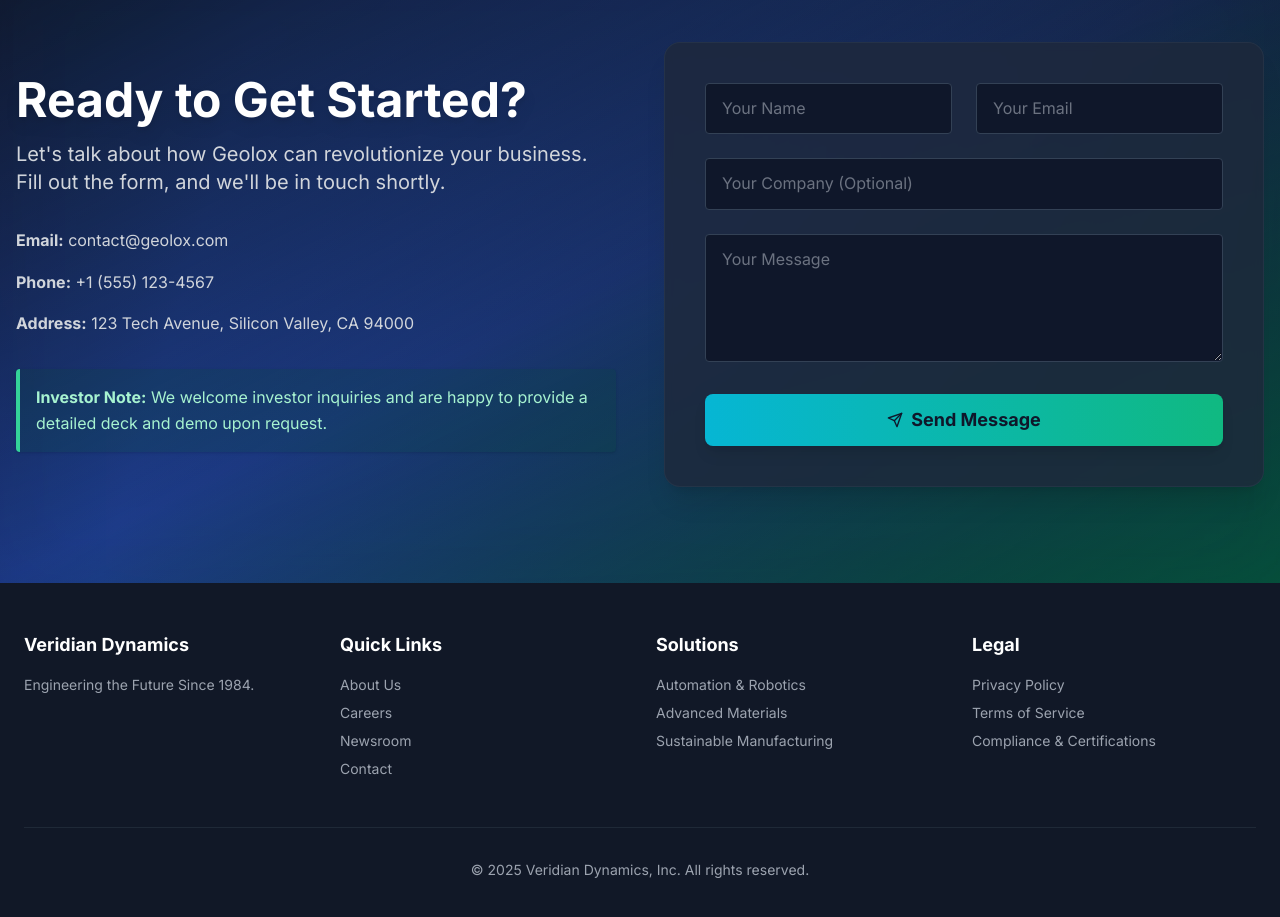
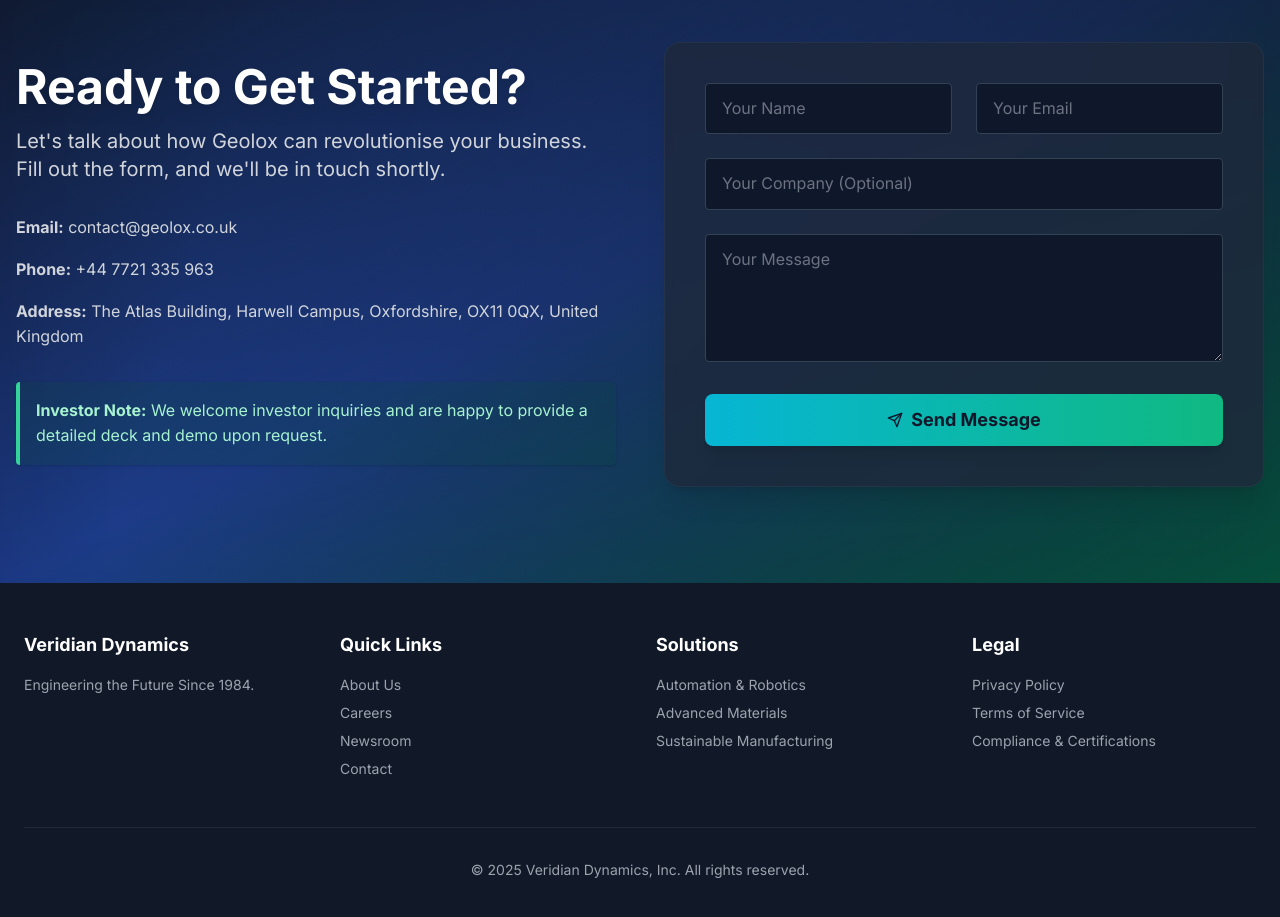
Before and after one commit to GEOLOX/GEOLOX-Website, a Next.js app: page / in a window 1280 px wide. Shown: the part 3500-4417 px from the top of the page. Built offline with nearby package versions, Linux system fonts and the light colour scheme.

Commit message:
Update ContactSection.js
Email correction

```diff
--- a/components/ContactSection.js
+++ b/components/ContactSection.js
@@ -52,12 +52,12 @@ export default function ContactSection() {
                     >
                         <h2 className="text-4xl md:text-5xl font-extrabold text-white mb-4 drop-shadow-lg">Ready to Get Started?</h2>
                         <p className="mt-4 text-xl text-gray-300">
-                            Let's talk about how Geolox can revolutionize your business. Fill out the form, and we'll be in touch shortly.
+                            Let's talk about how Geolox can revolutionise your business. Fill out the form, and we'll be in touch shortly.
                         </p>
                         <div className="mt-8 space-y-4 text-gray-300">
-                            <p><strong>Email:</strong> contact@geolox.com</p>
-                            <p><strong>Phone:</strong> +1 (555) 123-4567</p>
-                            <p><strong>Address:</strong> 123 Tech Avenue, Silicon Valley, CA 94000</p>
+                            <p><strong>Email:</strong> contact@geolox.co.uk</p>
+                            <p><strong>Phone:</strong> +44 7721 335 963</p>
+                            <p><strong>Address:</strong> The Atlas Building, Harwell Campus, Oxfordshire, OX11 0QX, United Kingdom</p>
                         </div>
                         <div className="mt-8 p-4 bg-emerald-900/20 border-l-4 border-emerald-400 rounded shadow text-emerald-200">
                             <span className="font-semibold">Investor Note:</span> We welcome investor inquiries and are happy to provide a detailed deck and demo upon request.
@@ -98,7 +98,7 @@ export default function ContactSection() {
                                     </div>
                                     <div>
                                         <button type="submit" disabled={status === 'loading'} className="w-full bg-gradient-to-r from-cyan-500 to-emerald-500 text-slate-900 hover:from-cyan-400 hover:to-emerald-400 font-bold py-3 rounded-lg flex items-center justify-center text-lg shadow-lg transition-all duration-300">
-                                            {status === 'loading' ? (
+                                            {status === 'loading'? (
                                                 <Loader2 className="mr-2 h-4 w-4 animate-spin" />
                                             ) : (
                                                 <Send className="mr-2 h-4 w-4" />
```
